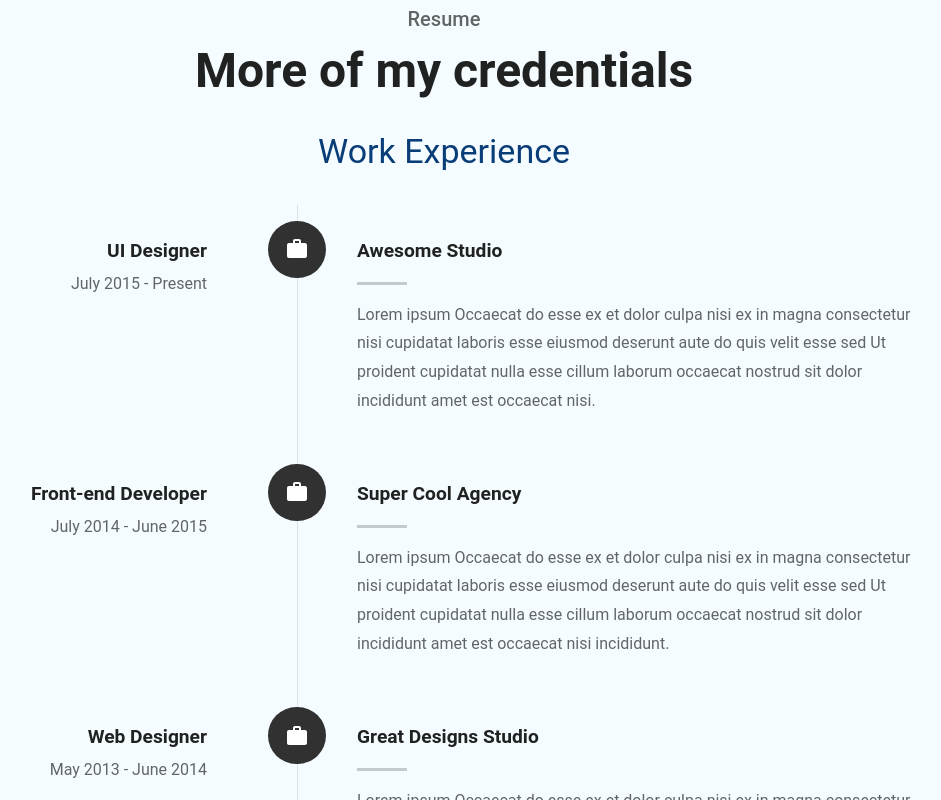
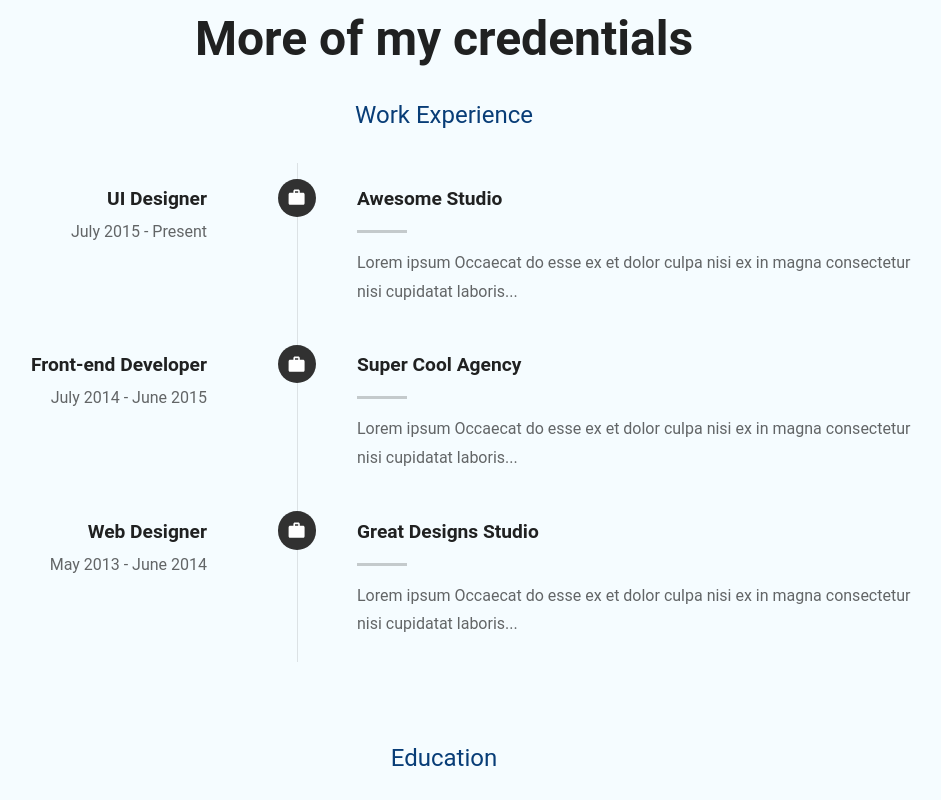
Before and after one commit to formosachiang/my-website, a React (Create React App) app: page / in a window 1280 px wide. Shown: the part 2740-3540 px from the top of the page, without its empty margins (196-1137 px from the left). Built offline with nearby package versions, Linux system fonts and the light colour scheme.

Commit message:
Revise resume section

```diff
--- a/src/components/AboutSection.jsx
+++ b/src/components/AboutSection.jsx
@@ -64,7 +64,7 @@ const AboutSection = () => {
 
           {/* 右側文字區域 */}
           <Box sx={{ maxWidth: "500px" }}>
-            <Typography variant="subtitle1" color="textSecondary" gutterBottom>
+            <Typography variant="h6" color="textSecondary" gutterBottom>
               About
             </Typography>
             <Typography variant={isMobile ? "h4" : "h3"} fontWeight="bold" gutterBottom>
--- a/src/components/ResumeSection.jsx
+++ b/src/components/ResumeSection.jsx
@@ -3,52 +3,44 @@ import { Box, Container, Typography, useTheme } from '@mui/material';
 import WorkIcon from '@mui/icons-material/Work';
 import SchoolIcon from '@mui/icons-material/School';
 
-/**
- * 單一「時間軸區塊」元件：
- * 左側：職位／學位名稱 + 期間
- * 中間：圓形 Icon (與線條對齊)
- * 右側：公司／學校名稱 + 說明文字
- */
 const TimelineBlock = ({ icon, title, date, company, description }) => {
   return (
     <Box
       sx={{
         position: 'relative',
-        paddingTop: '2rem',
-        paddingBottom: '2rem',
+        paddingTop: '1.4rem',
+        paddingBottom: '1.4rem',
       }}
     >
-      {/* 中間較小的圓形 Icon */}
+      {/* 縮小後的圓形 Icon */}
       <Box
         sx={{
-          height: '3.6rem',
-          width: '3.6rem',
-          lineHeight: '3.6rem',
+          height: '2.4rem',
+          width: '2.4rem',
+          lineHeight: '2.4rem',
           backgroundColor: '#313131',
           borderRadius: '50%',
           textAlign: 'center',
           color: '#FFFFFF',
           position: 'absolute',
-          left: '35%',            // 電腦版: left: 35%
+          left: '35%',
           top: '1rem',
-          marginLeft: '-1.8rem', // 寬 3.6rem → 一半是 1.8rem
+          marginLeft: '-1.2rem',
           display: 'flex',
           alignItems: 'center',
           justifyContent: 'center',
           zIndex: 1,
-          // 平板以下
           '@media (max-width:768px)': {
-            left: '2.4rem',
-            marginLeft: '-1.8rem',
+            left: '2rem',
+            marginLeft: '-1.2rem',
           },
-          // 手機以下
           '@media (max-width:480px)': {
-            left: '1.8rem',
-            marginLeft: '-1.8rem',
+            left: '1.4rem',
+            marginLeft: '-1.2rem',
           },
         }}
       >
-        {icon}
+        {React.cloneElement(icon, { sx: { fontSize: '1.2rem' } })}
       </Box>
 
       {/* 左側：職位／學位名稱 + 期間 */}
@@ -126,46 +118,44 @@ const TimelineBlock = ({ icon, title, date, company, description }) => {
 const ResumeSection = () => {
   const theme = useTheme();
 
-  // 工作經驗資料
   const workExperience = [
     {
       title: 'UI Designer',
       date: 'July 2015 - Present',
       company: 'Awesome Studio',
       description:
-        'Lorem ipsum Occaecat do esse ex et dolor culpa nisi ex in magna consectetur nisi cupidatat laboris esse eiusmod deserunt aute do quis velit esse sed Ut proident cupidatat nulla esse cillum laborum occaecat nostrud sit dolor incididunt amet est occaecat nisi.',
+        'Lorem ipsum Occaecat do esse ex et dolor culpa nisi ex in magna consectetur nisi cupidatat laboris...',
     },
     {
       title: 'Front-end Developer',
       date: 'July 2014 - June 2015',
       company: 'Super Cool Agency',
       description:
-        'Lorem ipsum Occaecat do esse ex et dolor culpa nisi ex in magna consectetur nisi cupidatat laboris esse eiusmod deserunt aute do quis velit esse sed Ut proident cupidatat nulla esse cillum laborum occaecat nostrud sit dolor incididunt amet est occaecat nisi incididunt.',
+        'Lorem ipsum Occaecat do esse ex et dolor culpa nisi ex in magna consectetur nisi cupidatat laboris...',
     },
     {
       title: 'Web Designer',
       date: 'May 2013 - June 2014',
       company: 'Great Designs Studio',
       description:
-        'Lorem ipsum Occaecat do esse ex et dolor culpa nisi ex in magna consectetur nisi cupidatat laboris esse eiusmod deserunt aute do quis velit esse sed Ut proident cupidatat nulla esse cillum laborum occaecat nostrud sit dolor incididunt amet est occaecat nisi incididunt.',
+        'Lorem ipsum Occaecat do esse ex et dolor culpa nisi ex in magna consectetur nisi cupidatat laboris...',
     },
   ];
 
-  // 教育背景資料
   const education = [
     {
       title: 'Bachelor Degree',
       date: 'September 2016 - June 2021',
       company: 'National Seattle University',
       description:
-        'Lorem ipsum Occaecat do esse ex et dolor culpa nisi ex in magna consectetur nisi cupidatat laboris esse eiusmod deserunt aute do quis velit esse sed Ut proident cupidatat nulla esse cillum laborum occaecat nostrud sit dolor incididunt amet est occaecat nisi incididunt.',
+        'Lorem ipsum Occaecat do esse ex et dolor culpa nisi ex in magna consectetur nisi cupidatat laboris...',
     },
     {
       title: 'Exchange Program',
       date: 'January 2021 - May 2021',
       company: 'Seattle School of Business',
       description:
-        'Lorem ipsum Occaecat do esse ex et dolor culpa nisi ex in magna consectetur nisi cupidatat laboris esse eiusmod deserunt aute do quis velit esse sed Ut proident cupidatat nulla esse cillum laborum occaecat nostrud sit dolor incididunt amet est occaecat nisi incididunt.',
+        'Lorem ipsum Occaecat do esse ex et dolor culpa nisi ex in magna consectetur nisi cupidatat laboris...',
     },
   ];
 
@@ -174,12 +164,12 @@ const ResumeSection = () => {
       id="resume"
       sx={{
         backgroundColor: theme.palette.quaternary.main,
-        paddingTop: '10rem',
-        paddingBottom: '10rem',
+        paddingTop: '8rem',
+        paddingBottom: '4rem',
       }}
     >
       <Container maxWidth="lg">
-        {/* 頂部標題區塊：Resume & More of my credentials 置中對齊 */}
+        {/* 頂部標題區塊 */}
         <Box sx={{ textAlign: 'center', marginBottom: '2rem' }}>
           <Typography variant="h6" color="textSecondary">
             Resume
@@ -191,7 +181,7 @@ const ResumeSection = () => {
 
         {/* Work Experience */}
         <Box sx={{ textAlign: 'center', marginBottom: '1rem' }}>
-          <Typography variant="h4" sx={{ color: theme.palette.primary.main }}>
+          <Typography variant="h5" sx={{ color: theme.palette.primary.main }}>
             Work Experience
           </Typography>
         </Box>
@@ -200,7 +190,7 @@ const ResumeSection = () => {
             sx={{
               position: 'relative',
               marginTop: '2rem',
-              marginBottom: '5rem', // 與下一區塊 (Education) 的距離
+              marginBottom: '5rem',
               '&::before': {
                 content: '""',
                 display: 'block',
@@ -210,11 +200,9 @@ const ResumeSection = () => {
                 position: 'absolute',
                 left: '35%',
                 top: 0,
-                // 斷點：平板以下
                 '@media (max-width:768px)': {
                   left: '2.4rem',
                 },
-                // 斷點：手機以下
                 '@media (max-width:480px)': {
                   left: '1.8rem',
                 },
@@ -236,7 +224,7 @@ const ResumeSection = () => {
 
         {/* Education */}
         <Box sx={{ textAlign: 'center', marginBottom: '1rem' }}>
-          <Typography variant="h4" sx={{ color: theme.palette.primary.main }}>
+          <Typography variant="h5" sx={{ color: theme.palette.primary.main }}>
             Education
           </Typography>
         </Box>
```
